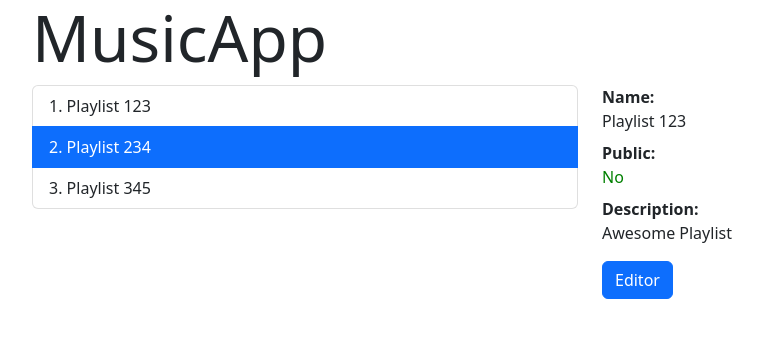
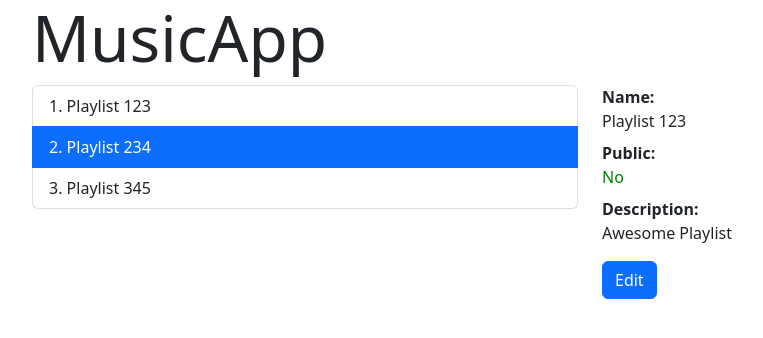
Before and after one commit to ev45ive/sages-react-open-grudzien, a React (Create React App) app: page / in a window 1280 px wide. Shown: the top 338 px of the page, without its empty margins (50-813 px from the left). Built offline with nearby package versions, Linux system fonts and the light colour scheme.

Commit message:
Exercise: 'fix' cancel and edit buttons with "callback props"

```diff
--- a/src/playlists/components/PlaylistDetails.tsx
+++ b/src/playlists/components/PlaylistDetails.tsx
@@ -23,6 +23,9 @@ const PlaylistDetails = ({ playlist }: Props) => {
         <dt>Description:</dt>
         <dd>{playlist.description}</dd>
       </dl>
+      <button className="btn btn-primary" onClick={() => {}}>
+        Edit
+      </button>
     </div>
   );
 };
--- a/src/playlists/components/PlaylistEditor.tsx
+++ b/src/playlists/components/PlaylistEditor.tsx
@@ -73,6 +73,9 @@ const PlaylistEditor = (props: Props) => {
           ></textarea>
         </div>
 
+        <button className="btn btn-danger" onClick={() => {}}>
+          Cancel
+        </button>
         <button type="submit" className="btn btn-primary">
           Save
         </button>
--- a/src/playlists/components/PlaylistList.tsx
+++ b/src/playlists/components/PlaylistList.tsx
@@ -3,17 +3,13 @@ import { mockPlaylists } from "../../common/mocks/mockPlaylists";
 import { classNames } from "../../common/helpers/classNames";
 import { Playlist } from "../../common/model/Playlist";
 
-type Props = {};
+type Props = {
+  playlists: Playlist[];
+  selectedId: string;
+  onSelect: (id: Playlist["id"]) => void;
+};
 
-const PlaylistList = (props: Props) => {
-  const playlists = mockPlaylists;
-  const [selectedId, setSelectedId] = useState("234");
-
-  const select = (id: Playlist["id"]) => {
-    console.log("Playlist clicked -> change id -> change selection");
-    setSelectedId(id);
-  };
-
+const PlaylistList = ({ playlists, onSelect, selectedId }: Props) => {
   return (
     <div>
       <div className="list-group">
@@ -26,7 +22,7 @@ const PlaylistList = (props: Props) => {
               playlist.id === selectedId && "active"
             )}
             key={playlist.id}
-            onClick={() => select(playlist.id)}
+            onClick={() => onSelect(playlist.id)}
           >
             {index + 1}. {playlist.name}
           </a>
--- a/src/playlists/containers/PlaylistsView.tsx
+++ b/src/playlists/containers/PlaylistsView.tsx
@@ -4,16 +4,11 @@ import PlaylistDetails from "../components/PlaylistDetails";
 import PlaylistEditor from "../components/PlaylistEditor";
 import PlaylistList from "../components/PlaylistList";
 import { Playlist } from "../../common/model/Playlist";
+import { mockPlaylists } from "../../common/mocks/mockPlaylists";
 
 type Props = {};
 
 const PlaylistsView = (props: Props) => {
-  const selected: Playlist = {
-    id: "123",
-    name: "Playlist 123",
-    public: false,
-    description: "Awesome Playlist",
-  };
   const [mode, setMode] = useState<"details" | "editor">("details");
   const showDetails = () => {
     setMode("details");
@@ -22,26 +17,29 @@ const PlaylistsView = (props: Props) => {
     setMode("editor");
   };
 
+  const playlists = mockPlaylists;
+  const [selectedId, setSelectedId] = useState("234");
+  const [selected, setSelected] = useState(playlists[0]);
+
+  const selectPlaylistById = (id: Playlist["id"]) => {
+    setSelectedId(id);
+    setSelected(playlists.find((p) => p.id == id)!);
+  };
+
   return (
     <div>
       {/* .row>.col*2 */}
       <div className="row">
         <div className="col">
-          <PlaylistList />
+          <PlaylistList
+            playlists={playlists}
+            selectedId={selectedId}
+            onSelect={selectPlaylistById}
+          />
         </div>
         <div className="col">
-          {mode === "editor" && (
-            <>
-              <PlaylistEditor />
-              <button className="btn btn-danger" onClick={showDetails}>Details</button>
-            </>
-          )}
-          {mode === "details" && (
-            <>
-              <PlaylistDetails playlist={selected} />
-              <button className="btn btn-primary" onClick={showEditor}>Editor</button>
-            </>
-          )}
+          {mode === "editor" && <PlaylistEditor />}
+          {mode === "details" && <PlaylistDetails playlist={selected} />}
         </div>
       </div>
     </div>
```
